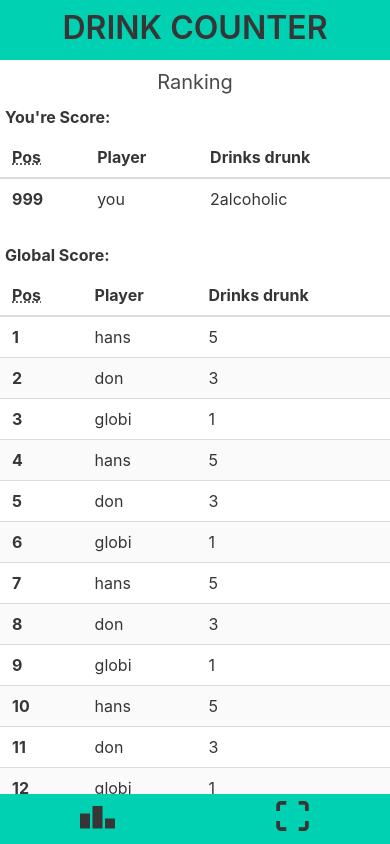
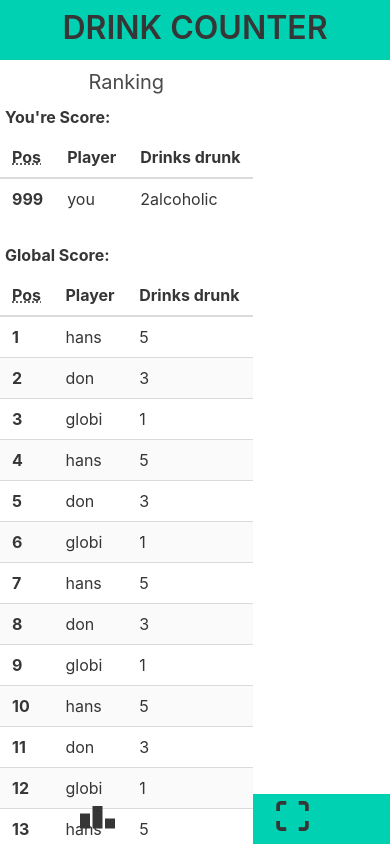
Before and after one commit to SirCremefresh/drink-counter, a Svelte app in the folder frontend/: page / in a window 390 px wide. Built offline with nearby package versions, Linux system fonts and the light colour scheme.

Commit message:
updated style for iphone

```diff
--- a/frontend/src/Layout.svelte
+++ b/frontend/src/Layout.svelte
@@ -94,5 +94,7 @@
 
     .scroll-content {
         overflow: scroll;
+        -webkit-overflow-scroll: touch;
+        position: fixed;
     }
 </style>
```
